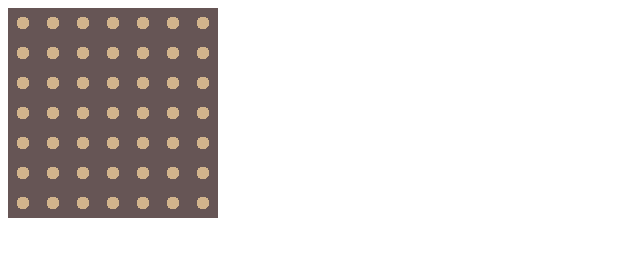
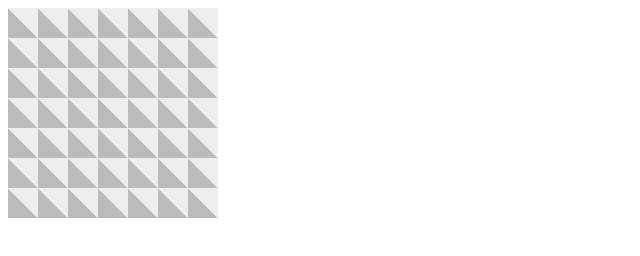
Before and after one commit to Sanczo369/Triki-Front, a plain HTML site: page 6-Skomplikowane desenie w tle/trojkaty/index.html in a window 1280 px wide. Shown: the whole page, without its empty margins (0-640 px from the left). Drawn offline with Linux system fonts and the light colour scheme.

Commit message:
add trojkaty

```diff
--- a/6-Skomplikowane desenie w tle/kropki/index.html
+++ b/6-Skomplikowane desenie w tle/trojkaty/index.html
@@ -4,14 +4,15 @@
     <meta charset="UTF-8">
     <meta http-equiv="X-UA-Compatible" content="IE=edge">
     <meta name="viewport" content="width=device-width, initial-scale=1.0">
-    <title>Siatki-cerata</title>
+    <title>Siatki-trojkaty</title>
     <style>
         div{
             height: 210px;
             width: 210px;
-            background: #655;
-            background-image: radial-gradient(tan 30%, transparent 0);
+            background: #eee;
+            background-image: linear-gradient(45deg, #bbb 50%, transparent 0);
             background-size: 30px 30px;
+
     }</style>
 </head>
 <body>
```
Also changed, not shown: 6-Skomplikowane desenie w tle/kropki 2.0/index.html (+1 -1 lines).
